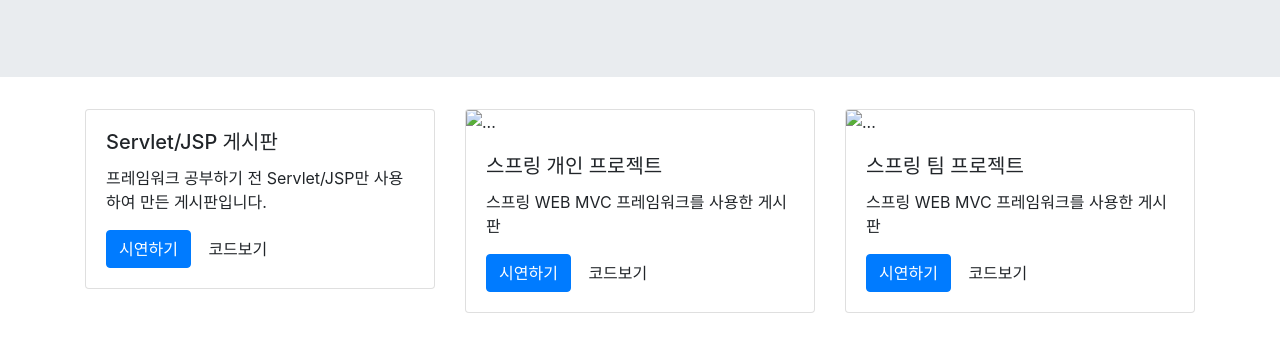
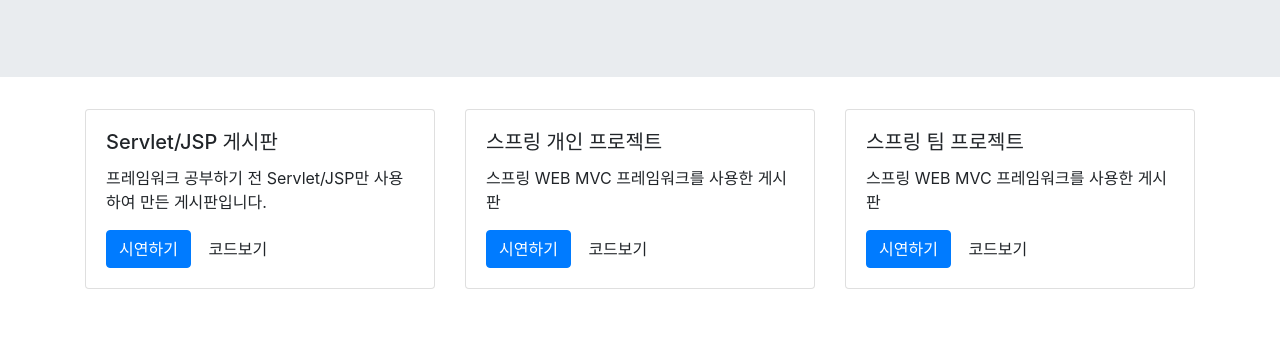
Before and after one commit to mohora11/mohora11.github.io, a plain HTML site: page index.html in a window 1280 px wide. Shown: the part 172-524 px from the top of the page. Drawn offline with nearby package versions, Linux system fonts and the light colour scheme.

```diff
--- a/index.html
+++ b/index.html
@@ -45,7 +45,7 @@
             </div>
             <div class="col mb-4">
                 <div class="card">
-                    <img src="..." class="card-img-top" alt="...">
+                    <!-- <img src="..." class="card-img-top" alt="..."> -->
                     <div class="card-body">
                         <h5 class="card-title">스프링 개인 프로젝트</h5>
                         <p class="card-text">스프링 WEB MVC 프레임워크를 사용한 게시판</p>
@@ -56,7 +56,7 @@
             </div>
             <div class="col mb-4">
                 <div class="card">
-                    <img src="..." class="card-img-top" alt="...">
+                    <!-- <img src="..." class="card-img-top" alt="..."> -->
                     <div class="card-body">
                         <h5 class="card-title">스프링 팀 프로젝트</h5>
                         <p class="card-text">스프링 WEB MVC 프레임워크를 사용한 게시판</p>
```
